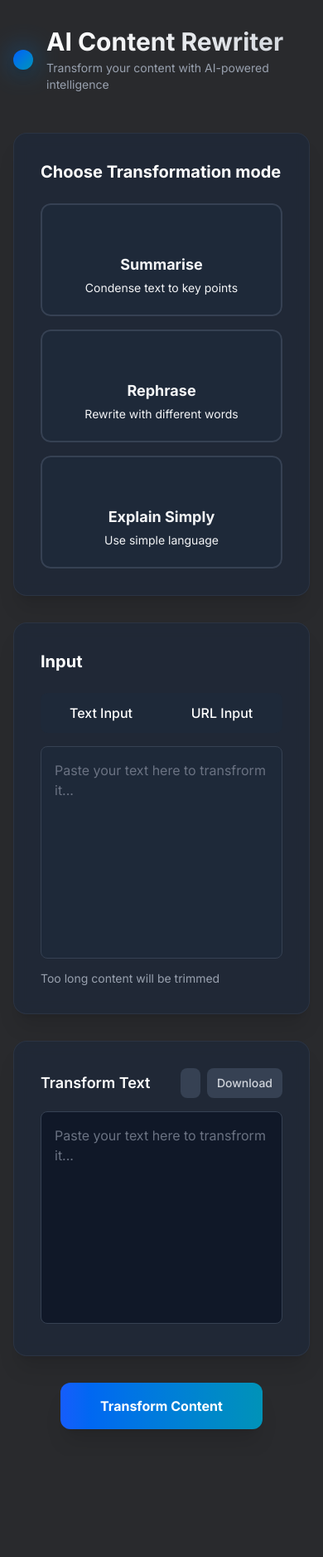
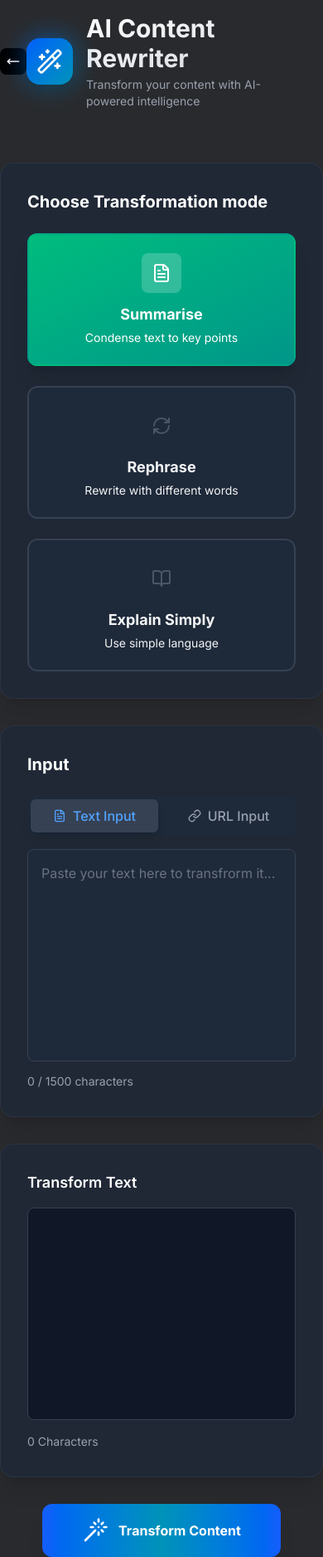
Before and after one commit to shashisurpur/Learn-AI, a Next.js app: page /ai-content-rewriter in a window 390 px wide. Shown: the whole page at 83% size. Before the commit the page ends 1754 px from the top, so only its background shows below. Built offline with nearby package versions, Linux system fonts and the light colour scheme; no server answers.

Commit message:
updated the mobile design with content rewriter

```diff
--- a/app/ai-content-rewriter/page.js
+++ b/app/ai-content-rewriter/page.js
@@ -2,32 +2,79 @@
 import InputSection from '@/components/ai-content-app-components/InputSection'
 import ModeSelector from '@/components/ai-content-app-components/ModeSelector'
 import OutputSection from '@/components/ai-content-app-components/OutputSection'
+import { MoveLeft, Wand, WandSparkles } from 'lucide-react'
+import Link from 'next/link'
 import React, { useState } from 'react'
 
 const ContentRewriter = () => {
 
-    const [selectedMode, setSelectedMode] = useState('');
+    const [selectedMode, setSelectedMode] = useState('summarise');
+    const [inputMode, setInputMode] = useState('text');
+    const [inputText, setInputText] = useState('');
+    const [urlText, setUrlText] = useState('');
+    const [loading, setLoading] = useState(false);
+    const [result, setResult] = useState('');
+
+    console.log(inputText, 'inputText');
+
+    const handleTransform = async () => {
+        setLoading(true)
+        try {
+            const res = await fetch('/api/content-rewriter', {
+                method: 'POST',
+                body: JSON.stringify({ mode: selectedMode, context: inputText }),
+                headers: {
+                    'Content-Type': 'application/json',
+                },
+            });
+
+            const data = await res.json();
+            console.log(data, 'data');
+            if (data.success) {
+                setResult(data.data)
+            }
+
+        } catch (error) {
+
+        } finally {
+            setLoading(false)
+        }
+
+    }
 
     const onSelectMode = (id) => {
         setSelectedMode(id)
     }
 
+    const canTransform = inputMode === 'text' ? inputText.trim().length > 0 : urlText.trim().length > 0
+    console.log(canTransform, 'canTransform');
     return (
         <div className='min-h-screen  transition-all'>
-            <div className='relative container mx-auto px-4 py-8 max-w-7xl'>
-                <header className='flex justify-between items-center mb-12'>
+            <div className='relative container mx-auto  max-w-7xl'>
+                <header className='flex py-4 justify-between items-center mb-12 sticky top-0 z-50 bg-[#292a2d]'>
+                    <Link href={'/'} prefetch>
+                        <button className='p-2 cursor-pointer flex items-center gap-2 bg-black text-[16px] rounded-lg'
+                        // onClick={backToAiOptions}
+                        >
+                            {/* <i className="fa fa-long-arrow-left text-white" aria-hidden="true"></i> */}
+                            <MoveLeft className='w-4 h-4 text-white'/>
+                            <span className=' hidden md:flex'>Back to My AI</span>
+                        </button>
+                    </Link>
                     <div className='flex items-center gap-4'>
 
                         <div className='relative'>
-                            <div className=' absolute inset-0 bg-gradient-to-br from-blue-600 to-cyan-600
+                            <div className=' absolute inset-0 bg-linear-to-br from-blue-600 to-cyan-600
                             rounded-2xl blur-lg opacity-60'></div>
-                            <div className='relative p-3 bg-gradient-to-br from-blue-600 to-cyan-600
+                            <div className='relative p-3 bg-linear-to-br from-blue-600 to-cyan-600
                             rounded-2xl shadow-lg'>
                                 {/* wand icon of className="w-8 h-8 text-white" */}
+                                {/* <i className="fa-solid fa-wand-magic-sparkles  text-white"></i> */}
+                                <WandSparkles className='w-8 h-8 text-white' />
                             </div>
                         </div>
                         <div>
-                            <h1 className='text-3xl font-bold bg-gradient-to-r from-white to-gray-300
+                            <h1 className='text-3xl font-bold bg-linear-to-br from-white to-gray-300
                             bg-clip-text text-transparent'>AI Content Rewriter</h1>
                             <p className='text-sm text-gray-400 mt-1'>
                                 Transform your content with AI-powered intelligence
@@ -35,7 +82,7 @@ const ContentRewriter = () => {
                         </div>
                     </div>
                     {/* dark button */}
-                    <button></button>
+                    <button className='pr-10'></button>
                 </header>
                 {/* section */}
                 <div className=' space-y-8'>
@@ -57,28 +104,44 @@ const ContentRewriter = () => {
                             <h2 className='text-xl font-bold text-white mb-6'>
                                 Input
                             </h2>
-                            <InputSection />
+                            <InputSection
+                                text={inputText}
+                                url={urlText}
+                                inputMode={inputMode}
+                                onTextChange={setInputText}
+                                onUrlChange={setUrlText}
+                                onInputChange={setInputMode}
+                            />
                         </div>
 
                         {/* Output section */}
                         <div className='bg-gray-800/80 backdrop-blur-sm rounded-2xl shadow-xl p-8
                              border border-gray-700/50'>
-                            <OutputSection />
+                            <OutputSection
+                                loading={loading}
+                                result={result}
+                            />
                         </div>
                     </div>
 
                     {/* Action Button */}
                     <div className='flex justify-center'>
                         <button className='group relative px-12 py-4 rounded-xl font-bold text-white
-                             transition-all duration-300 disabled:opacity-50 cursor-not-allowed shadow-xl
-                              hover:shadow-2xl overflow-hidden'>
-                            <div className=' absolute inset-0 bg-gradient-to-r from-blue-600 via-cyan-600 to-blue-600
-                                 bg-[length:200%_100%]'></div>
+                             transition-all cursor-pointer duration-300 disabled:opacity-50 disabled:cursor-not-allowed shadow-xl
+                              hover:shadow-2xl overflow-hidden'
+                            onClick={handleTransform}
+                        // disabled={ !canTransform || !loading}
+                        >
+                            <div className=' absolute inset-0 bg-linear-to-r from-blue-600 via-cyan-600 to-blue-600
+                                 bg-size[200%_100%]'></div>
                             <div className='absolute inset-0 opacity-0 group-hover:opacity-100
-                                 transition-all bg-gradient-to-r from-blue-700 via-cyan-700 to-blue-700'></div>
+                                 transition-all bg-linear-to-r from-blue-700 via-cyan-700 to-blue-700'></div>
                             <div className=' relative flex items-center gap-3'>
                                 {/* wand icon */}
-                                Transform Content
+                                {/* <i className="fa-solid fa-wand-magic-sparkles"></i> */}
+                                <Wand className='w-8 h-8' />
+                                {loading ? 'Transforming...' : 'Transform Content'}
+
                             </div>
                         </button>
                     </div>
--- a/app/quiz-pdf-app/page.js
+++ b/app/quiz-pdf-app/page.js
@@ -221,10 +221,8 @@ const QuizPdf = () => {
             <div className='flex p-4 justify-between items-center bg-[#292a2d] sticky top-0 z-30'>
                 <Link href={'/'} prefetch>
                     <button className='p-2 cursor-pointer flex items-center gap-2 bg-black text-[16px] rounded-lg'
-                    // onClick={backToAiOptions}
+                    // onClick={back}
                     >
-                                <i className="fa-solid fa-party-horn text-blue-500"></i>
-
                         <i className="fa fa-long-arrow-left text-white" aria-hidden="true"></i>
                         <span className=' hidden md:flex'>Back to My AI</span>
                     </button>
--- a/components/ai-content-app-components/InputSection.js
+++ b/components/ai-content-app-components/InputSection.js
@@ -1,39 +1,68 @@
+import { FileText, Link } from 'lucide-react'
 import React from 'react'
 
-const InputSection = () => {
+const InputSection = ({
+    text,
+    url,
+    inputMode,
+    onTextChange,
+    onUrlChange,
+    onInputChange
+}) => {
+    const MAX_LENGTH = 1500
     return (
         <div className='space-y-4'>
             {/* Toggele buttons */}
             <div className='flex gap-2 bg-gray-800 p-1 rounded-lg'>
                 <button
                     aria-label='Switch to text input'
-                    className='flex-1 flex items-center justify-center gap-2 px-4 py-2 rounded-md transition-all'
+                    className={`flex-1 flex items-center justify-center gap-2 px-4 py-2 rounded-md transition-all
+                         ${inputMode === 'text' ? 'bg-gray-700 text-blue-400 shadow-lg' : 'text-gray-400 hover:text-gray-200'}`}
+                    onClick={() => onInputChange('text')}
                 >
                     {/* File icon */}
+                    {/* <i className="fa-regular fa-file-lines"></i> */}
+                    <FileText className='w-4 h-4'/>
                     <span className='font-medium'>Text Input</span>
                 </button>
                 <button
                     aria-label='Switch to text input'
-                    className='flex-1 flex items-center justify-center gap-2 px-4 py-2 rounded-md transition-all'
+                    className={`flex-1 flex items-center justify-center gap-2 px-4 py-2 rounded-md transition-all
+                         ${inputMode === 'url' ? 'bg-gray-700 text-blue-400 shadow-lg' : 'text-gray-400 hover:text-gray-200'}`}
+                    onClick={() => onInputChange('url')}
                 >
                     {/* URL icon */}
+                    {/* <i className="fa-solid fa-link"></i> */}
+                    <Link className='w-4 h-4' />
                     <span className='font-medium'>URL Input</span>
                 </button>
             </div>
             {/* Conditional */}
             {/* Text Mode */}
+            {
+                inputMode === 'text' ?
                     <div className=''>
+
                         <textarea
+                            value={text}
+                            onChange={(e) => onTextChange(e.target.value)}
                             placeholder='Paste your text here to transfrorm it...'
                             className='w-full h-64 p-4 rounded-lg border border-gray-700 bg-gray-800 text-gray-100
                  placeholder:text-gray-500 focus:ring-blue-50 focus:border-transparent resize-none transition-all'
                         />
                         <div className='text-sm text-gray-400 mt-2'>
+                            {text.length} / {MAX_LENGTH} characters {" "}
+                            {
+                                text.length > MAX_LENGTH &&
                                 <span>Too long content will be trimmed</span>
+                            }
+
                         </div>
                     </div>
+                    :
+                    <>
                         {/* Mode url  */}
-           {/*  <div>
+                        <div>
                             <div className='relative'>
                                 <link
                                     className=' absolute left-4 top-1/2 translate-y-1/2 w-5 h-5 text-gray-400'
@@ -48,7 +77,11 @@ const InputSection = () => {
                             <p className='text-sm text-gray-400 mt-2'>
                                 Enter a url to fetch and transform its content
                             </p>
-            </div> */}
+                        </div>
+                    </>
+            }
+
+
         </div>
     )
 }
--- a/components/ai-content-app-components/ModeSelector.js
+++ b/components/ai-content-app-components/ModeSelector.js
@@ -1,3 +1,4 @@
+import { BookOpen, FileText, RefreshCw } from 'lucide-react';
 import React from 'react'
 
 const Modes = [
@@ -5,28 +6,28 @@ const Modes = [
         id: 'summarise',
         lable: 'Summarise',
         description: "Condense text to key points",
-        icon: 'icon',
+        icon: FileText,
         gradient: 'from-emerald-500 to-teal-600'
     },
     {
         id: 'rephrase',
         lable: 'Rephrase',
         description: "Rewrite with different words",
-        icon: 'icon',
+        icon: RefreshCw ,
         gradient: 'from-blue-500 to-cyan-600'
     },
     {
         id: 'explain_simply',
         lable: 'Explain Simply',
         description: "Use simple language",
-        icon: 'icon',
+        icon: BookOpen,
         gradient: 'from-orange-500 to-amber-600'
     },
 ]
 
 const ModeSelector = ({ selectedMode, onSelectMode }) => {
     return (
-        <div className='grid grid-cols-1 md:grid-cols-3 gap-4'>
+        <div className='grid grid-cols-1 md:grid-cols-3 gap-6'>
             {
                 Modes.map((mode) => {
                     const Icon = mode.icon;
@@ -36,12 +37,12 @@ const ModeSelector = ({ selectedMode, onSelectMode }) => {
                         <button
                             key={mode.id}
                             onClick={()=>(onSelectMode(mode.id))}
-                            className={`group relative p-6 rounded-xl transition-all duration-300 overflow-hidden ${isSelected ? 'scale-105 shadow-xl':'hover:scale-105 hover:shadow-lg'}`}
+                            className={`group relative p-6 rounded-xl transition-all duration-300 overflow-hidden ${isSelected ? 'scale-100 shadow-xl':'hover:scale-105 hover:shadow-lg'}`}
 
                         >
                             {/* Bacckground gradien */}
                             <div
-                            className={`absolute inset-0 bg-gradient-to-br group-hover:opacity-10 transition-all ${mode.gradient}
+                            className={`absolute inset-0 bg-linear-to-br group-hover:opacity-10 transition-all ${mode.gradient}
                              opacity-${isSelected ? '100':'0'} transition-all group-hover:opacity-10`}
                             ></div>
                             {/* Border and backgroun */}
@@ -52,9 +53,8 @@ const ModeSelector = ({ selectedMode, onSelectMode }) => {
                             <div className='relative z-10 flex flex-col items-center text-center gap-3'>
                                 {/* icon */}
                                 <div className={`p-3 rounded-lg ${isSelected ? 'bg-white/20' : 'text-gray-600'} transition-all`}>
-                                <Icon
-                                className={`${isSelected ? 'text-white':'text-gray-400'}`}
-                                />
+                                {/* {mode.icon} */}
+                                <Icon />
                                 </div>
                                 {/* Lable and description */}
                                 <div>
--- a/components/ai-content-app-components/OutputSection.js
+++ b/components/ai-content-app-components/OutputSection.js
@@ -1,6 +1,42 @@
-import React from 'react'
+"use client"
+import { Check, Copy, Download } from 'lucide-react'
+import React, { useState } from 'react'
+import Markdown from 'react-markdown'
 
-const OutputSection = () => {
+const OutputSection = ({
+    loading,
+    result
+}) => {
+    const [copied, setCopied] = useState(false)
+
+    const handleCopy = async () => {
+        if (!result) return;
+
+        try {
+            await navigator.clipboard.writeText(result)
+            setCopied(true)
+        } catch (err) {
+
+        }
+    }
+
+    const handleDownload = () => {
+        if (!result) return;
+
+        const blob = new Blob([result], { type: 'text/plain' });
+        const url = URL.createObjectURL(blob)
+
+        const a = document.createElement('a')
+        a.href = url;
+        a.download = `transformed-text-${Date.now()}.text`;
+
+        document.body.appendChild(a);
+        a.click();
+        document.body.removeChild(a)
+
+        URL.revokeObjectURL(url)
+    }
+
     return (
         <div className='space-y-4'>
             {/* Header */}
@@ -8,32 +44,52 @@ const OutputSection = () => {
                 <h3 className='text-lg font-semibold text-white'>
                     Transform Text
                 </h3>
+
+                {
+                    result && !loading &&
                     <div className='flex gap-2'>
                         <button
                             className={`flex items-center gap-2 px-3 py-2 bg-gray-700 hover:bg-gray-600 text-gray-300
                      rounded-lg text-sm font-medium transition-all`}
+                            onClick={handleCopy}
                         >
                             {/* copy icon and check icon */}
-
+                            {
+                                copied ? <Check className='w-4 h-4' />
+                                    : <Copy className='w-4 h-4 ' />
+                            }
                         </button>
                         {/* Download button */}
                         <button
                             className={`flex items-center gap-2 px-3 py-2 bg-gray-700 hover:bg-gray-600 text-gray-300
                      rounded-lg text-sm font-medium transition-all`}
+                            onClick={handleDownload}
+
                         >
-                        {/* download icon */}
+                            <Download className='w-4 h-4'/>
                             Download
                         </button>
                     </div>
+                }
+
             </div>
             <div className='relative'>
-                <textarea
-                    placeholder='Paste your text here to transfrorm it...'
+                {/* <textarea
+                    value={loading ? 'Processing your request...' : result}
+                    readOnly={true}
+                    placeholder='Your transformed text will be appear here...'
                     className='w-full h-64 p-4 rounded-lg border border-gray-700 bg-gray-900 text-gray-100
                  placeholder:text-gray-500 focus:ring-blue-50 focus:border-transparent resize-none transition-all'
-                />
+                /> */}
                 {/* Loader overlay */}
-                {/* <div className=' absolute inset-0 flex items-center justify-center bg-gray-900/50 rounded-lg'>
+                <div
+                    className='w-full h-64 p-4 rounded-lg border border-gray-700 bg-gray-900 text-gray-100
+                 placeholder:text-gray-500 overflow-auto focus:ring-blue-50 focus:border-transparent resize-none transition-all'>
+                    {
+                        result &&!loading ?
+                        <Markdown>{result}</Markdown>
+                        :loading?
+                        <div className=' absolute inset-0 flex items-center justify-center bg-gray-900/50 rounded-lg'>
                             <div className='flex flex-col items-center gap-3'>
                                 <div className='w-12 h-12 border-4 border-blue-200 border-t-blue-600 rounded-full animate-spin'>
                                 </div>
@@ -41,7 +97,29 @@ const OutputSection = () => {
                                     Processing...
                                 </p>
                             </div>
-                </div> */}
+                        </div>
+                        :null
+                    }
+
+                </div>
+                {/* {
+                    loading && (
+                        <div className=' absolute inset-0 flex items-center justify-center bg-gray-900/50 rounded-lg'>
+                            <div className='flex flex-col items-center gap-3'>
+                                <div className='w-12 h-12 border-4 border-blue-200 border-t-blue-600 rounded-full animate-spin'>
+                                </div>
+                                <p className='text-sm text-gray-400'>
+                                    Processing...
+                                </p>
+                            </div>
+                        </div>
+                    )
+                } */}
+
+
+            </div>
+            <div className='text-sm text-gray-400'>
+                {result.length} Characters
             </div>
         </div>
     )
--- a/components/quize-app-components/QuizAppHeader.js
+++ b/components/quize-app-components/QuizAppHeader.js
@@ -10,7 +10,7 @@ const QuizAppHeader = ({ back }) => {
                     onClick={back}
                 >
                     <i className="fa fa-long-arrow-left text-white" aria-hidden="true"></i>
-                    <span>Back to AI Quiz</span>
+                    <span className=' hidden md:flex'>Back to AI Quiz</span>
 
                 </button>
                     :
@@ -19,7 +19,7 @@ const QuizAppHeader = ({ back }) => {
                         // onClick={back}
                         >
                             <i className="fa fa-long-arrow-left text-white" aria-hidden="true"></i>
-                            <span>Back to My AI</span>
+                            <span className=' hidden md:flex'>Back to My AI</span>
                         </button>
                     </Link>
 
@@ -34,7 +34,7 @@ const QuizAppHeader = ({ back }) => {
                 back &&
                 <div className='w-[10%]'></div>
             } */}
-            <div className='pr-[120px]'></div>
+            <div className='md:pr-[120px]'></div>
         </div>
         // </div>
     )
--- a/components/quize-app-components/QuizMainScreen.js
+++ b/components/quize-app-components/QuizMainScreen.js
@@ -44,10 +44,10 @@ const QuizMainScreen = ({ prompt, setPrompt, handleQuizOptions }) => {
             </div>
             <div className="flex-1">
                 <div className={`flex justify-center items-center `}>
-                    <div className='w-[50%] bg-[#404045] p-4 rounded-3xl mt-4 transition-all'>
+                    <div className='w-full max-w-xs md:max-w-3xl bg-[#404045] p-4 rounded-3xl mt-4 transition-all'>
                         <textarea
                             onKeyDown={(e) => handleKeyDown(e)}
-                            className="outline-none w-full resize-none overflow-hidden break-words bg-transparent"
+                            className="outline-none w-full resize-none overflow-hidden wrap-break-word bg-transparent"
                             rows={2}
                             placeholder="Message..."
                             required
--- a/package.json
+++ b/package.json
@@ -20,6 +20,7 @@
     "axios": "^1.8.4",
     "cookie": "^1.0.2",
     "langchain": "^1.0.2",
+    "lucide-react": "^0.552.0",
     "mongodb": "^6.20.0",
     "mongoose": "^8.12.1",
     "next": "15.2.3",
```
Also changed, not shown: app/api/content-rewriter/route.js (+39 -22 lines), 1 other file (tests, documents, lock files or other folders). Lines whose indentation alone changed are shown as unchanged.
